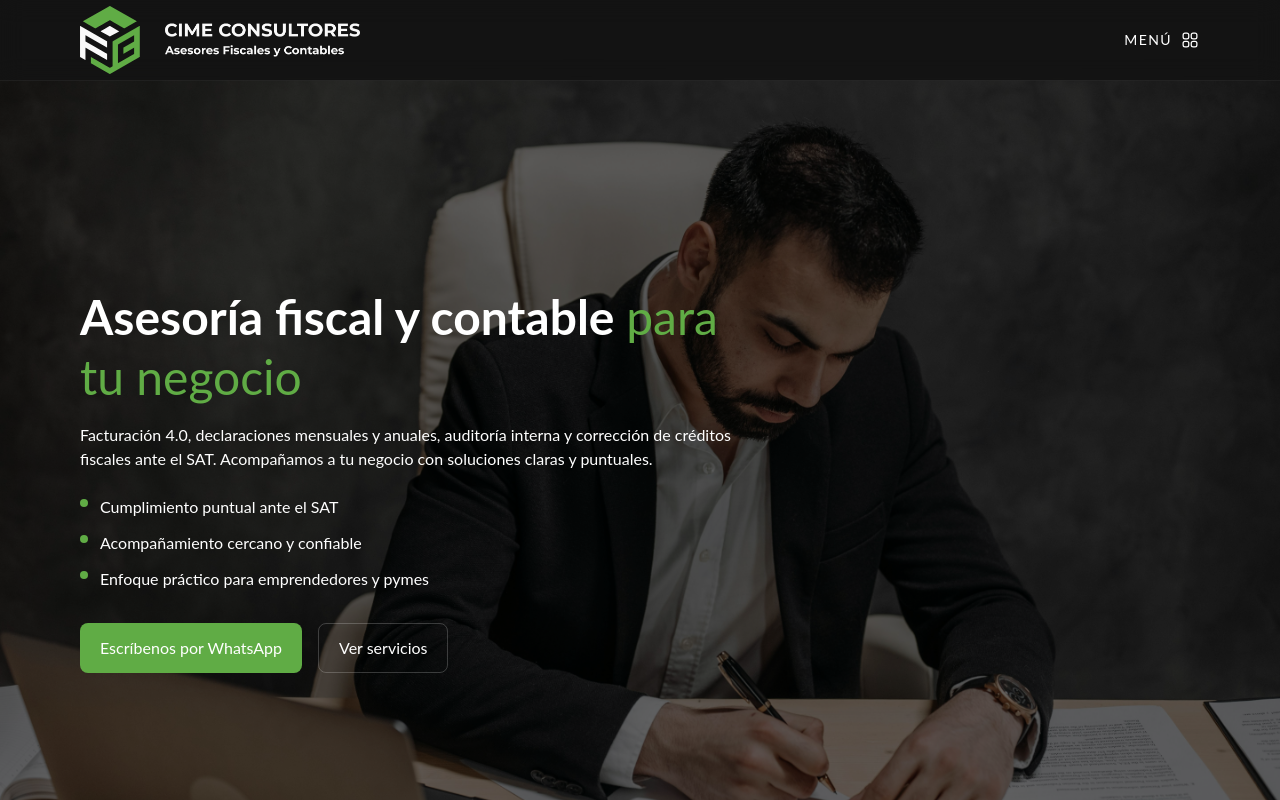
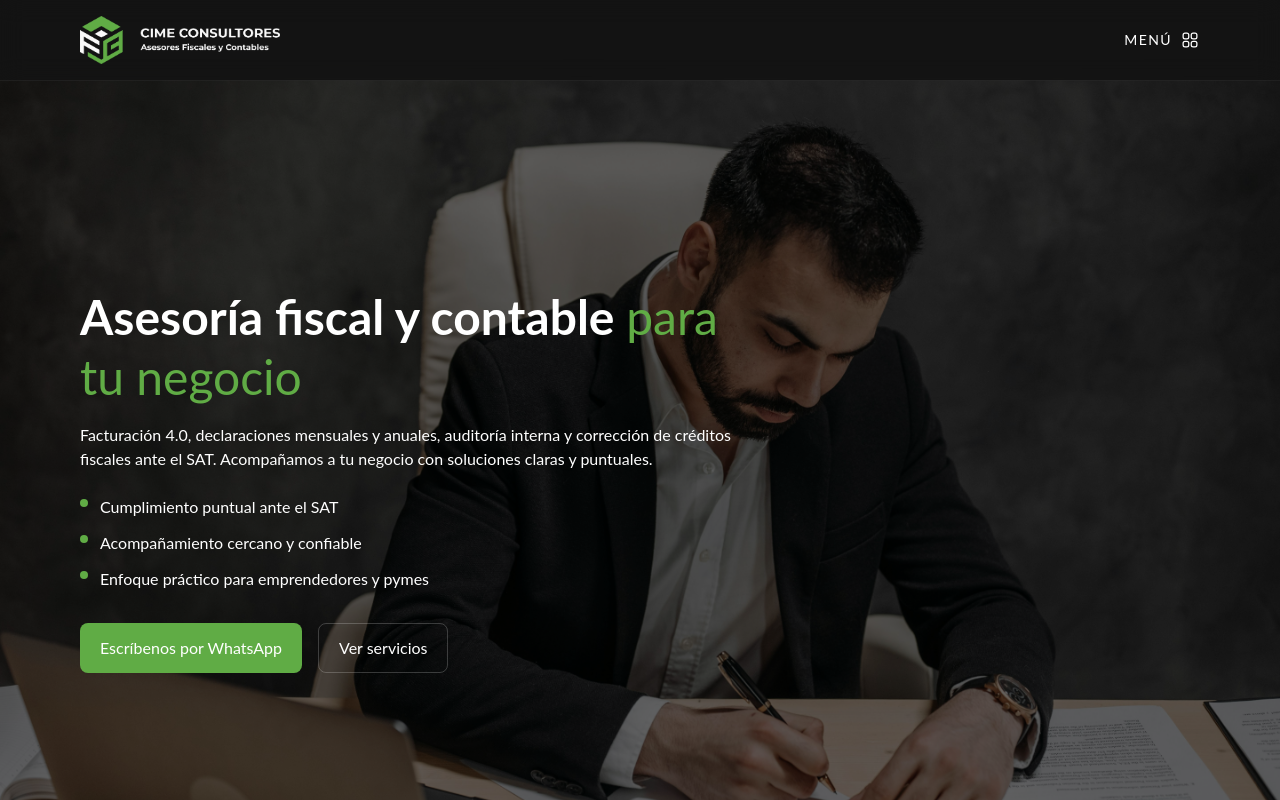
Before and after one commit to FC-Consultores/cimeconsultores, a Next.js app: page / in a window 1280 px wide. Shown: the top 800 px of the page. Built offline with nearby package versions, Linux system fonts and the light colour scheme.

Commit message:
otro cambio navbar

```diff
--- a/src/components/Navbar.tsx
+++ b/src/components/Navbar.tsx
@@ -34,8 +34,8 @@ export default function Navbar() {
                         <Image
                             src="/logo.png"
                             alt="Cime Consultores"
-                            width={280}
-                            height={280}
+                            width={200}
+                            height={200}
                         />
                     </Link>
 
```
